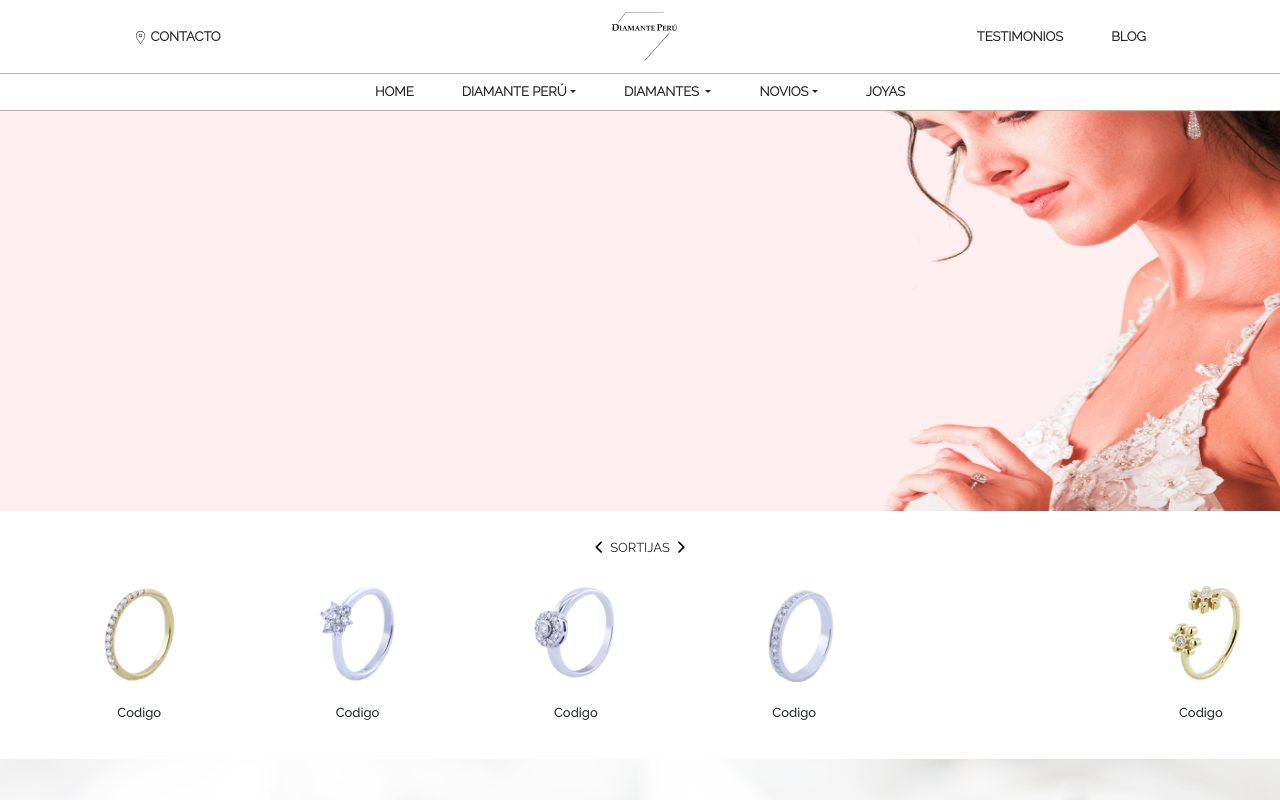
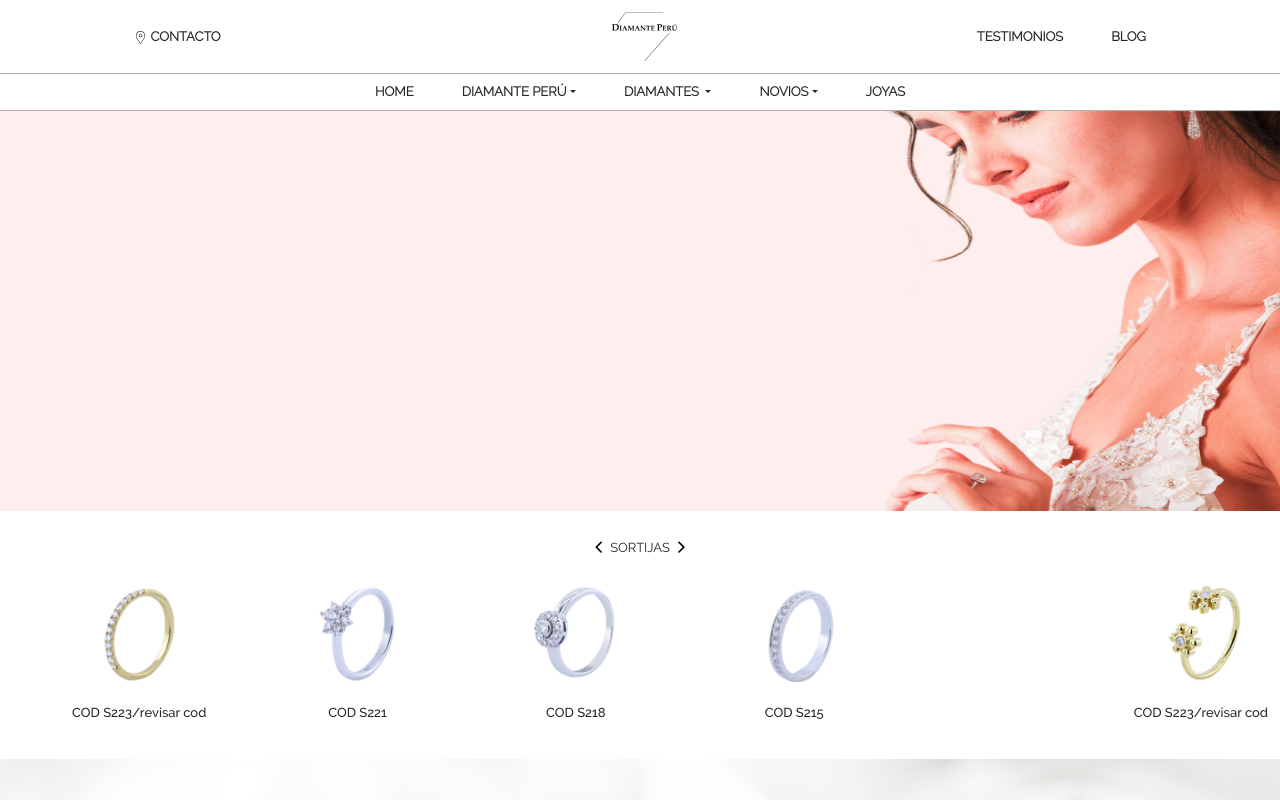
Before and after one commit to HB-Programacion/DiamantePeru, a React (Create React App) app in the folder my-app/: page / in a window 1280 px wide. Shown: the top 800 px of the page. Built offline with nearby package versions, Linux system fonts and the light colour scheme.

Commit message:
cambios en textos

```diff
--- a/my-app/src/components/Home.jsx
+++ b/my-app/src/components/Home.jsx
@@ -61,7 +61,7 @@ const Home = () => {
                 <img className="card-img-top" src={img1}
                   alt="Card image cap"/>
                 <div className="card-body center">
-                  <p className="card-title">Codigo</p>
+                  <p className="card-title">COD S217</p>
                 </div>
               </div>
             </div>
@@ -71,7 +71,7 @@ const Home = () => {
                 <img className="card-img-top" src={img2}
                   alt="Card image cap"/>
                 <div className="card-body center">
-                  <p className="card-title">Codigo</p>
+                  <p className="card-title">COD S223/revisar cod</p>
                 </div>
               </div>
             </div>
@@ -81,7 +81,7 @@ const Home = () => {
                 <img className="card-img-top" src={img3}
                   alt="Card image cap"/>
                 <div className="card-body center">
-                  <p className="card-title">Codigo</p>
+                  <p className="card-title">COD S221</p>
                 </div>
               </div>
             </div>
@@ -91,7 +91,7 @@ const Home = () => {
                 <img className="card-img-top" src={img4}
                   alt="Card image cap"/>
                 <div className="card-body center">
-                  <p className="card-title">Codigo</p>
+                  <p className="card-title">COD S218</p>
                 </div>
               </div>
             </div>
@@ -101,7 +101,7 @@ const Home = () => {
                 <img className="card-img-top" src={img5}
                   alt="Card image cap"/>
                 <div className="card-body center">
-                  <p className="card-title">Codigo</p>
+                  <p className="card-title">COD S215</p>
                 </div>
               </div>
             </div>
@@ -127,7 +127,7 @@ const Home = () => {
                 <img className="card-img-top" src={img6}
                   alt="Card image cap"/>
                 <div className="card-body center">
-                  <p className="card-title">Codigo</p>
+                  <p className="card-title">COD S223/revisar cod</p>
                 </div>
               </div>
             </div>
@@ -137,7 +137,7 @@ const Home = () => {
                 <img className="card-img-top" src={img7}
                   alt="Card image cap"/>
                 <div className="card-body center">
-                  <p className="card-title">Codigo</p>
+                  <p className="card-title">COD S226</p>
                 </div>
               </div>
             </div>
@@ -147,7 +147,7 @@ const Home = () => {
                 <img className="card-img-top" src={img8}
                   alt="Card image cap"/>
                 <div className="card-body center">
-                  <p className="card-title">Codigo</p>
+                  <p className="card-title">COD S227</p>
                 </div>
               </div>
             </div>
@@ -157,7 +157,7 @@ const Home = () => {
                 <img className="card-img-top" src={img5}
                   alt="Card image cap"/>
                 <div className="card-body center">
-                  <p className="card-title">Codigo</p>
+                  <p className="card-title">COD S215</p>
                 </div>
               </div>
             </div>
@@ -177,7 +177,7 @@ const Home = () => {
                 <img className="card-img-top" src={img1}
                   alt="Card image cap"/>
                 <div className="card-body center">
-                  <p className="card-title">Codigo</p>
+                  <p className="card-title">COD S217</p>
                 </div>
               </div>
             </div>
@@ -193,7 +193,7 @@ const Home = () => {
                 <img className="card-img-top" src={img2}
                   alt="Card image cap"/>
                 <div className="card-body center">
-                  <p className="card-title">Codigo</p>
+                  <p className="card-title">COD S223/revisar cod</p>
                 </div>
               </div>
             </div>
@@ -203,7 +203,7 @@ const Home = () => {
                 <img className="card-img-top" src={img3}
                   alt="Card image cap"/>
                 <div className="card-body center">
-                  <p className="card-title">Codigo</p>
+                  <p className="card-title">COD S221</p>
                 </div>
               </div>
             </div>
@@ -223,7 +223,7 @@ const Home = () => {
                 <img className="card-img-top" src={img5}
                   alt="Card image cap"/>
                 <div className="card-body center">
-                  <p className="card-title">Codigo</p>
+                  <p className="card-title">COD S215</p>
                 </div>
               </div>
             </div>
@@ -233,7 +233,7 @@ const Home = () => {
                 <img className="card-img-top" src={img5}
                   alt="Card image cap"/>
                 <div className="card-body center">
-                  <p className="card-title">Codigo</p>
+                  <p className="card-title">COD S215</p>
                 </div>
               </div>
             </div>
@@ -243,7 +243,7 @@ const Home = () => {
                 <img className="card-img-top" src={img6}
                   alt="Card image cap"/>
                 <div className="card-body center">
-                  <p className="card-title">Codigo</p>
+                  <p className="card-title">S223/revisar cod</p>
                 </div>
               </div>
             </div>
--- a/my-app/src/components/Joyas.jsx
+++ b/my-app/src/components/Joyas.jsx
@@ -117,7 +117,7 @@ const Joyas = () =>{
         <div className="filterAndSearch col">
           <div className=" input-group-lg">
             <label  className="title-radio w100">
-              Buscar por
+              Buscar por Código
               <input
                 className="form-control inputOfCode mt-1 "
                 onInputCapture={(e)=>{setInputValue((e.target.value).toUpperCase())}}
```
